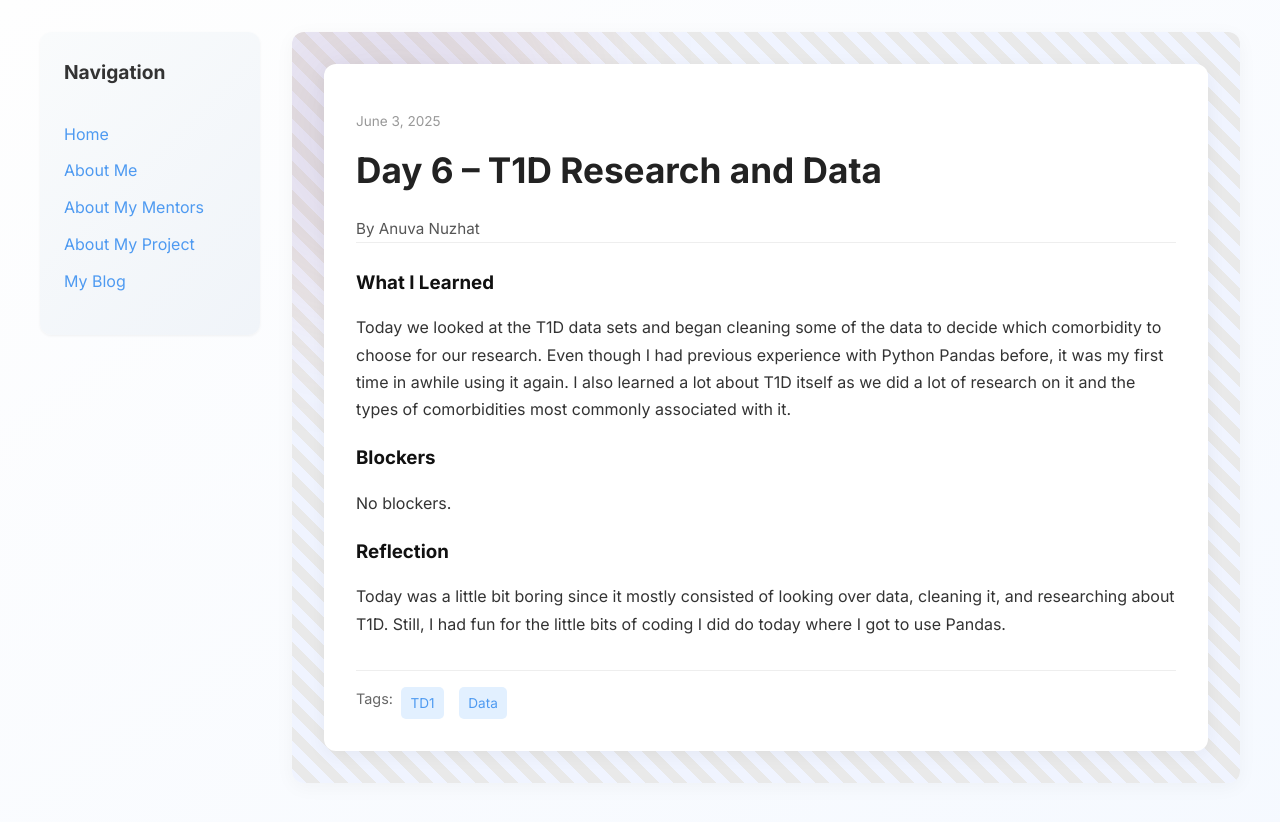
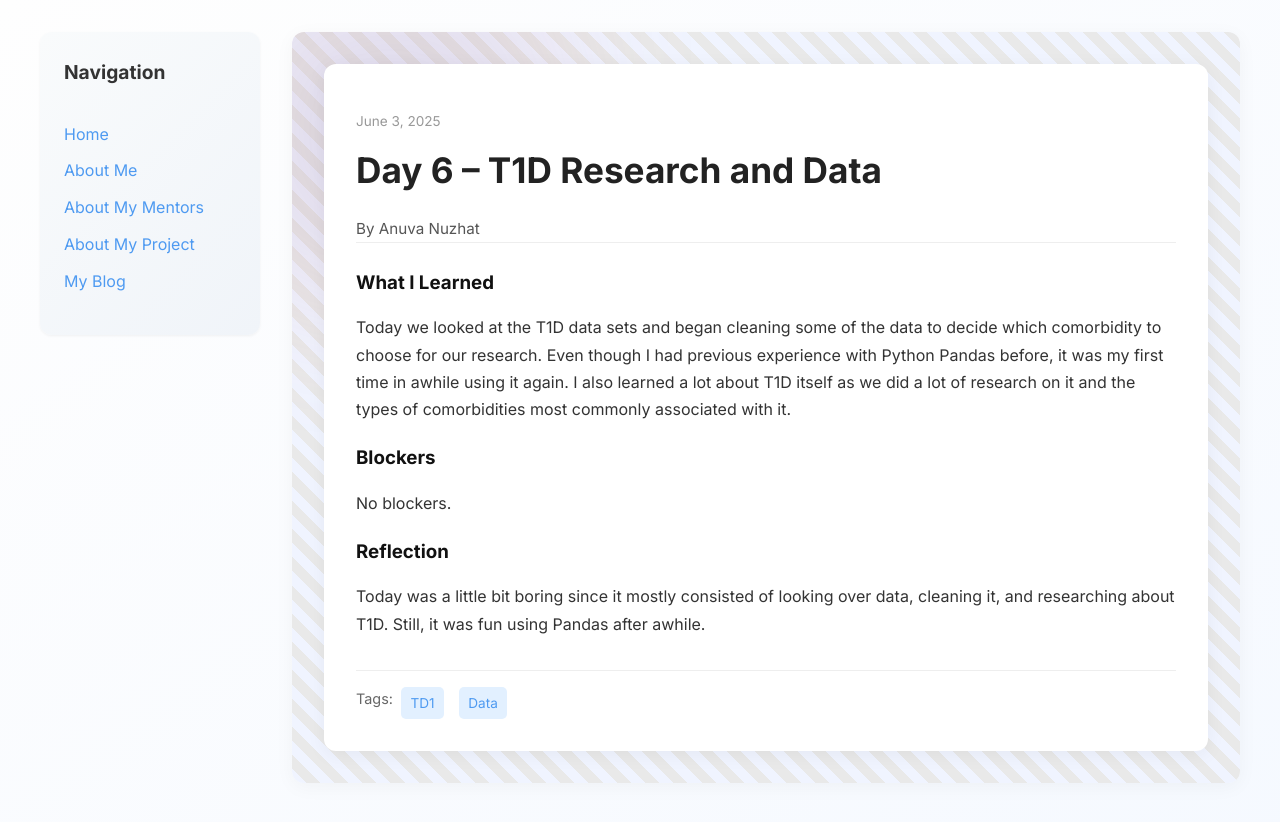
Before and after one commit to anuvanuzhat/anuvanuzhat.github.io, a Jekyll site: the page built from _posts/2025-06-03-day-6.md, in a window 1280 px wide. Shown: the top 822 px of the page. Built offline with Jekyll 4.4.1, drawn with Linux system fonts in a browser that asks for light colours.

Commit message:
Update 2025-06-03-day-6.md

```diff
--- a/_posts/2025-06-03-day-6.md
+++ b/_posts/2025-06-03-day-6.md
@@ -16,7 +16,6 @@ blockers: |
   No blockers.
 
 reflection: |
-  Today was a little bit boring since it mostly consisted of looking over data, cleaning it, and researching about T1D. Still, I had fun for the little
-  bits of coding I did do today where I got to use Pandas.
+  Today was a little bit boring since it mostly consisted of looking over data, cleaning it, and researching about T1D. Still, it was fun using Pandas after awhile.
 
 ---
```
